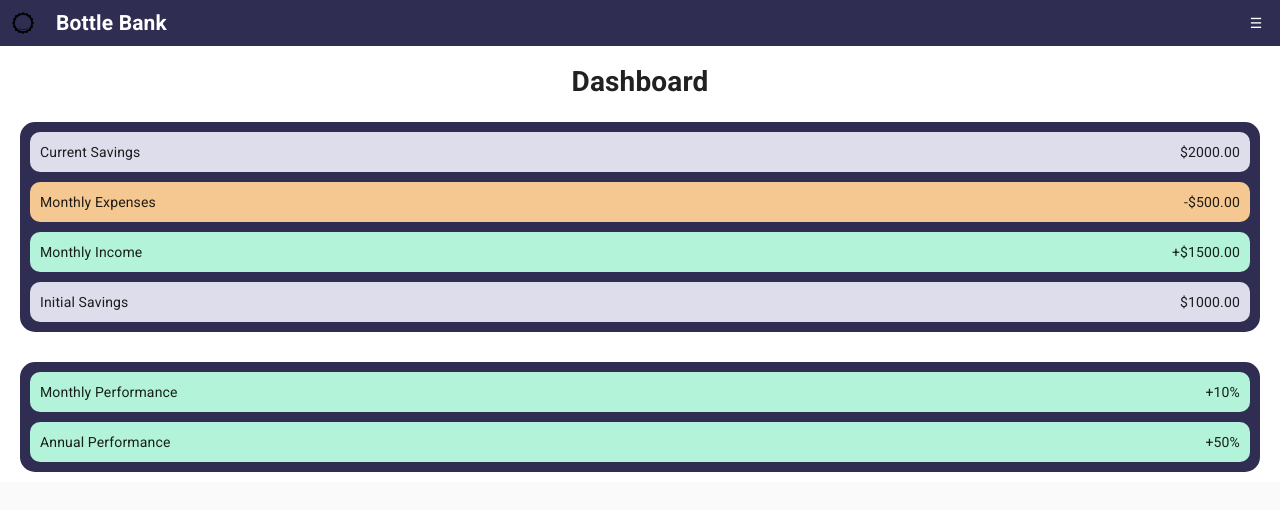
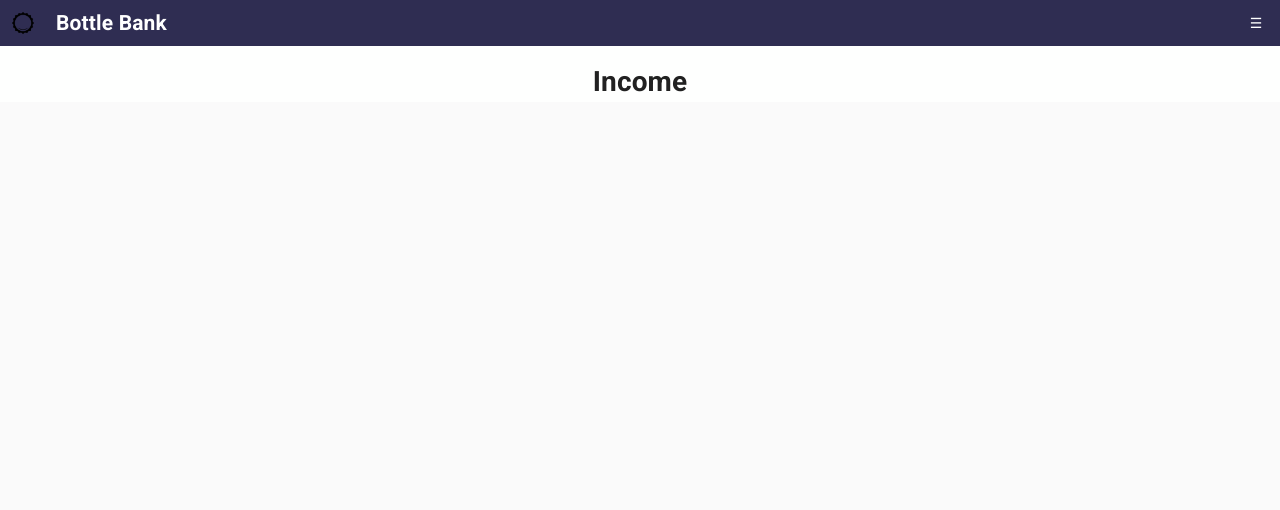
Before and after one commit to LukeBlunden/bottle_bank, a React (Create React App) app in the folder client/: page /income in a window 1280 px wide. Shown: the top 510 px of the page. Built offline with nearby package versions, Linux system fonts and the light colour scheme.

Commit message:
Still need to update modals

```diff
--- a/client/src/App.js
+++ b/client/src/App.js
@@ -7,9 +7,10 @@ import { Provider } from "react-redux";
 import store from "./store";
 
 import { CssBaseline } from "@material-ui/core";
-import ListContainer from "./components/ListsContainer";
+import ExpensesContainer from "./components/ExpensesContainer";
 import Navbar from "./components/Navbar";
 import Dashboard from "./components/Dashboard";
+import Income from "./components/Income";
 
 function App() {
   return (
@@ -20,7 +21,10 @@ function App() {
           <Navbar />
           <Switch>
             <Route path="/expenses">
-              <ListContainer />
+              <ExpensesContainer />
+            </Route>
+            <Route path="/income">
+              <Income />
             </Route>
             <Route path="/">
               <Dashboard />
--- a/client/src/components/Dashboard.js
+++ b/client/src/components/Dashboard.js
@@ -1,5 +1,5 @@
 import React from "react";
-import styled, { ThemeProvider } from "styled-components";
+import styled from "styled-components";
 import Theme from "../theme/Theme";
 
 const GridContainer = styled.div`
--- a/client/src/components/ListsContainer.js
+++ b/client/src/components/ExpensesContainer.js
@@ -5,7 +5,7 @@ import { getLists } from "../actions/listActions";
 import List from "./List";
 import FormModal from "./modals/FormModal";
 
-const ListTables = (props) => {
+const ExpensesContainer = (props) => {
   const dispatch = useDispatch();
   const { lists, loading } = useSelector((state) => state.lists);
 
@@ -24,4 +24,4 @@ const ListTables = (props) => {
   );
 };
 
-export default ListTables;
+export default ExpensesContainer;
--- /dev/null
+++ b/client/src/components/Income.js
@@ -0,0 +1,8 @@
+import React from "react";
+import styled from "styled-components";
+
+const Income = (props) => {
+  return <h1>Income</h1>;
+};
+
+export default Income;
--- a/client/src/components/ListTableRow.js
+++ b/client/src/components/ListTableRow.js
@@ -70,7 +70,7 @@ const ListTableRow = ({ name, expenseLog, currencySymbol }) => {
               </thead>
               <tbody>
                 {expenses.map((expense) => (
-                  <tr>
+                  <tr key={expense.selectedDate}>
                     <td>
                       {format(parseISO(expense.selectedDate), "dd/MM/yy")}
                     </td>
--- a/client/src/components/Navbar.js
+++ b/client/src/components/Navbar.js
@@ -25,7 +25,7 @@ const NavTitle = styled.h2`
 const LinksContainer = styled.div`
   grid-column: 1 / span 3;
   transition: max-height 0.3s ease-out;
-  max-height: ${(props) => (props.open ? "6em" : "0")};
+  max-height: ${(props) => (props.open ? "8em" : "0")};
   overflow: hidden;
 `;
 
@@ -56,6 +56,9 @@ const Navbar = (props) => {
         <StyledNavLink to="/expenses" onClick={() => setOpen(false)}>
           Expenses
         </StyledNavLink>
+        <StyledNavLink to="/income" onClick={() => setOpen(false)}>
+          Income
+        </StyledNavLink>
       </LinksContainer>
     </NavContainer>
   );
--- a/client/src/reducers/listReducer.js
+++ b/client/src/reducers/listReducer.js
@@ -28,7 +28,7 @@ export default function (state = initialState, action) {
     case DELETE_LIST:
       return {
         ...state,
-        lists: state.lists.filter((list) => list._id != action.payload._id),
+        lists: state.lists.filter((list) => list._id !== action.payload._id),
       };
     case ADD_EXPENSE:
     case ADD_CATEGORY:
```
